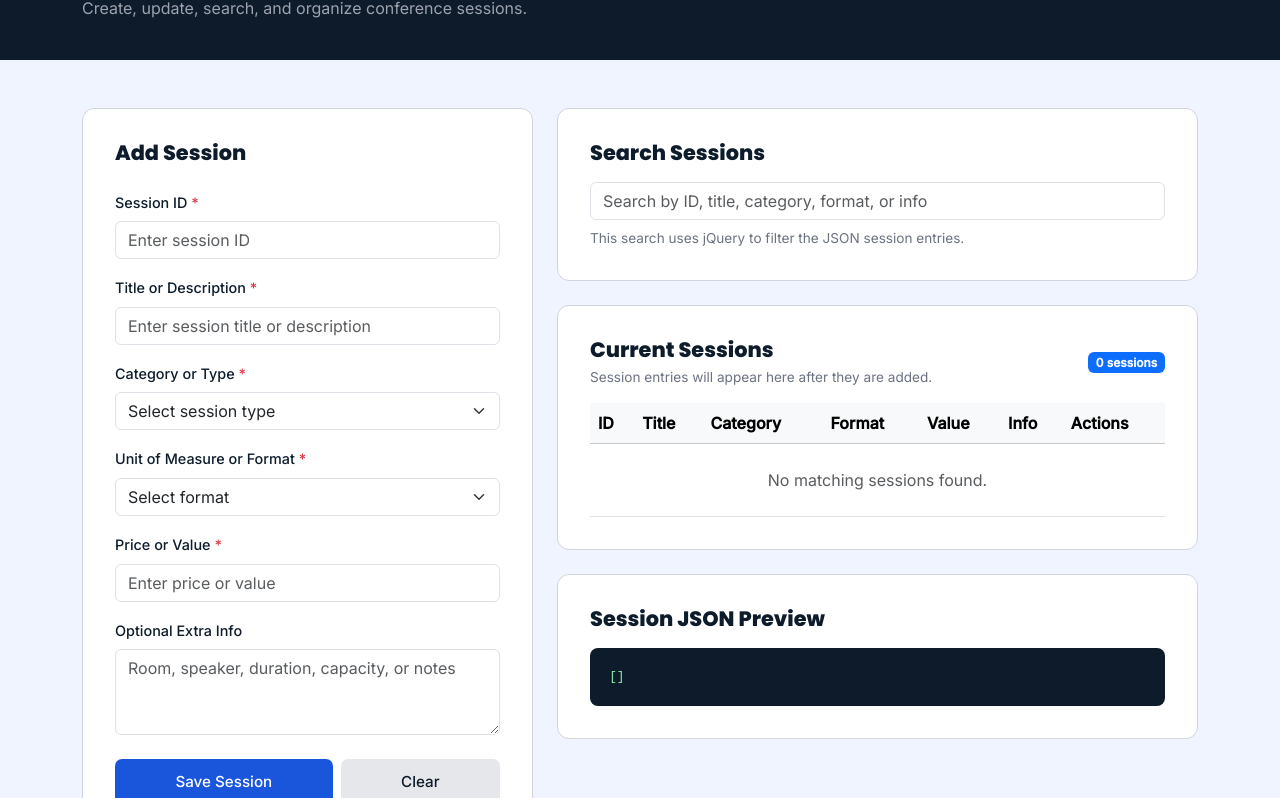
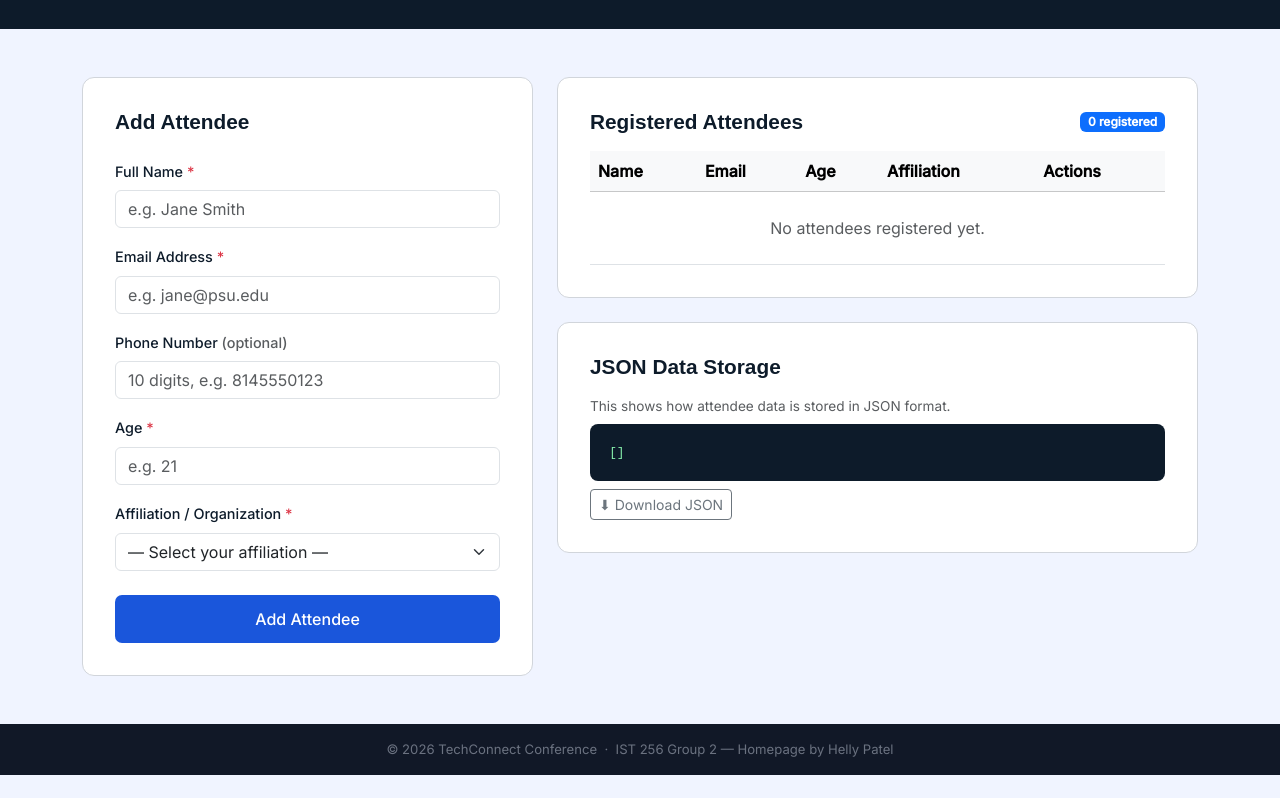
Before and after one commit to Rose-Huynh/Conference-Event-Organizer, a plain HTML site: page html/sessions.html in a window 1280 px wide. Shown: the part 194-992 px from the top of the page. After the commit the page ends 969 px from the top, so only its background shows below. Drawn offline with nearby package versions, Linux system fonts and the light colour scheme.

Commit message:
Update sessions.html

```diff
--- a/html/sessions.html
+++ b/html/sessions.html
@@ -3,165 +3,143 @@
 <head>
   <meta charset="UTF-8"/>
   <meta name="viewport" content="width=device-width, initial-scale=1.0"/>
-  <title>Session Management - TechConnect 2026</title>
-  <link href="https://fonts.googleapis.com/css2?family=Poppins:wght@400;500;600;700;800&family=Inter:wght@300;400;500&display=swap" rel="stylesheet"/>
+  <title>Attendee Registration — TechConnect 2026</title>
+  <link href="https://fonts.googleapis.com/css2?family=Syne:wght@700;800&family=Inter:wght@300;400;500&display=swap" rel="stylesheet"/>
   <link href="https://cdn.jsdelivr.net/npm/bootstrap@5.3.3/dist/css/bootstrap.min.css" rel="stylesheet"/>
-  <link href="../css/sessions.css" rel="stylesheet"/>
+  <link href="../css/signup.css" rel="stylesheet"/>
 </head>
 <body>
 
-  <div class="success-toast" id="successToast">✅ Session saved successfully!</div>
+  <div class="success-toast" id="successToast">✅ Attendee saved successfully!</div>
 
+  <!-- Navbar -->
   <nav class="navbar navbar-expand-lg navbar-light bg-white sticky-top">
     <div class="container-fluid px-4">
       <a class="navbar-brand" href="index.html"><span class="nav-dot"></span>TechConnect 2026</a>
       <button class="navbar-toggler" type="button" data-bs-toggle="collapse" data-bs-target="#navMenu">
         <span class="navbar-toggler-icon"></span>
       </button>
-
       <div class="collapse navbar-collapse" id="navMenu">
         <ul class="navbar-nav ms-auto gap-3">
           <li class="nav-item"><a class="nav-link" href="index.html">Home</a></li>
-          <li class="nav-item"><a class="nav-link nav-link-active fw-bold" href="sessions.html">Sessions</a></li>
+          <li class="nav-item"><a class="nav-link" href="sessions.html">Sessions</a></li>
           <li class="nav-item"><a class="nav-link" href="products.html">Products</a></li>
           <li class="nav-item"><a class="nav-link" href="cart.html">Cart</a></li>
-          <li class="nav-item"><a class="nav-link" href="signup.html">Register</a></li>
+          <li class="nav-item"><a class="nav-link nav-link-active fw-bold" href="signup.html">Register</a></li>
         </ul>
       </div>
     </div>
   </nav>
 
-  <header class="page-header">
+  <!-- Page Header -->
+  <div class="page-header">
     <div class="container">
-      <span class="page-label">Content Management</span>
-      <h1>Session Management</h1>
-      <p class="mb-0">Create, update, search, and organize conference sessions.</p>
+      <h1>Attendee Registration</h1>
+      <p class="mb-0">Register for TechConnect 2026 — free and open to all.</p>
     </div>
-  </header>
+  </div>
 
-  <main class="container py-5">
+  <div class="container py-5">
     <div class="row g-4">
 
+      <!-- Form -->
       <div class="col-lg-5">
-        <section class="form-card">
-          <h2 class="section-title mb-4" id="formTitle">Add Session</h2>
-
-          <form id="sessionForm" novalidate>
+        <div class="form-card">
+          <h2 class="section-title mb-4" id="formTitle">Add Attendee</h2>
           <input type="hidden" id="editIndex" value="-1"/>
 
+          <!-- Full Name -->
           <div class="mb-3">
-              <label class="form-label" for="sessionId">Session ID <span class="text-danger">*</span></label>
-              <input type="text" class="form-control" id="sessionId" placeholder="Enter session ID"/>
-              <div class="error-msg" id="sessionIdErr">Session ID is required.</div>
+            <label class="form-label" for="fullName">Full Name <span class="text-danger">*</span></label>
+            <input type="text" class="form-control" id="fullName" placeholder="e.g. Jane Smith"/>
+            <div class="error-msg" id="nameErr">Name is required and must contain letters only (no numbers).</div>
           </div>
 
+          <!-- Email -->
           <div class="mb-3">
-              <label class="form-label" for="sessionTitle">Title or Description <span class="text-danger">*</span></label>
-              <input type="text" class="form-control" id="sessionTitle" placeholder="Enter session title or description"/>
-              <div class="error-msg" id="sessionTitleErr">Title or description is required.</div>
+            <label class="form-label" for="email">Email Address <span class="text-danger">*</span></label>
+            <input type="text" class="form-control" id="email" placeholder="e.g. jane@psu.edu"/>
+            <div class="error-msg" id="emailErr">Please enter a valid email address (must contain @).</div>
           </div>
 
+          <!-- Phone -->
           <div class="mb-3">
-              <label class="form-label" for="sessionCategory">Category or Type <span class="text-danger">*</span></label>
-              <select class="form-select" id="sessionCategory">
-                <option value="">Select session type</option>
-                <option>Keynote</option>
-                <option>Workshop</option>
-                <option>Panel</option>
-                <option>Networking</option>
-                <option>Showcase</option>
-              </select>
-              <div class="error-msg" id="sessionCategoryErr">Please select a category.</div>
+            <label class="form-label" for="phone">Phone Number <span class="text-muted">(optional)</span></label>
+            <input type="text" class="form-control" id="phone" placeholder="10 digits, e.g. 8145550123"/>
+            <div class="error-msg" id="phoneErr">Phone must be exactly 10 digits (numbers only).</div>
           </div>
 
+          <!-- Age -->
           <div class="mb-3">
-              <label class="form-label" for="sessionUnit">Unit of Measure or Format <span class="text-danger">*</span></label>
-              <select class="form-select" id="sessionUnit">
-                <option value="">Select format</option>
-                <option>Single Session</option>
-                <option>Workshop Block</option>
-                <option>Panel Discussion</option>
-                <option>Presentation Slot</option>
-              </select>
-              <div class="error-msg" id="sessionUnitErr">Please select a format.</div>
+            <label class="form-label" for="age">Age <span class="text-danger">*</span></label>
+            <input type="text" class="form-control" id="age" placeholder="e.g. 21"/>
+            <div class="error-msg" id="ageErr">Age must be a number between 1 and 121.</div>
           </div>
 
-            <div class="mb-3">
-              <label class="form-label" for="sessionPrice">Price or Value <span class="text-danger">*</span></label>
-              <input type="number" class="form-control" id="sessionPrice" placeholder="Enter price or value" min="0" step="0.01"/>
-              <div class="error-msg" id="sessionPriceErr">Please enter a valid price or value.</div>
+          <!-- Affiliation -->
+          <div class="mb-4">
+            <label class="form-label" for="affiliation">Affiliation / Organization <span class="text-danger">*</span></label>
+            <select class="form-select" id="affiliation">
+              <option value="">— Select your affiliation —</option>
+              <option>Penn State Student</option>
+              <option>Penn State Faculty / Staff</option>
+              <option>Industry Professional</option>
+              <option>Independent Researcher</option>
+              <option>Other / Guest</option>
+            </select>
+            <div class="error-msg" id="affiliationErr">Please select an affiliation.</div>
           </div>
 
-            <div class="mb-4">
-              <label class="form-label" for="sessionInfo">Optional Extra Info</label>
-              <textarea class="form-control" id="sessionInfo" rows="3" placeholder="Room, speaker, duration, capacity, or notes"></textarea>
+          <button class="btn-submit" id="submitAttendee" type="button">Add Attendee</button>
+        </div>
       </div>
 
-            <div class="d-grid gap-2 d-sm-flex">
-              <button type="submit" class="btn-submit flex-fill" id="saveSession">Save Session</button>
-              <button type="button" class="btn-reset flex-fill" id="clearSession">Clear</button>
+      <!-- Table + JSON -->
+      <div class="col-lg-7 d-flex flex-column gap-4">
+
+        <!-- Attendee Table -->
+        <div class="table-section">
+          <div class="d-flex justify-content-between align-items-center mb-3">
+            <h2 class="section-title mb-0">Registered Attendees</h2>
+            <span class="badge bg-primary" id="countBadge">0 registered</span>
           </div>
-          </form>
-        </section>
-      </div>
-
-      <div class="col-lg-7">
-
-        <section class="table-section mb-4">
-          <h2 class="section-title mb-3">Search Sessions</h2>
-          <input type="text" class="form-control" id="searchInput" placeholder="Search by ID, title, category, format, or info"/>
-          <p class="section-help mt-2 mb-0">This search uses jQuery to filter the JSON session entries.</p>
-        </section>
-
-        <section class="table-section mb-4">
-          <div class="d-flex justify-content-between align-items-center mb-3">
-            <div>
-              <h2 class="section-title mb-1">Current Sessions</h2>
-              <p class="section-help mb-0">Session entries will appear here after they are added.</p>
-            </div>
-            <span class="badge bg-primary" id="countBadge">0 sessions</span>
-          </div>
-
           <div class="table-responsive">
             <table class="table table-hover align-middle mb-0">
               <thead class="table-light">
                 <tr>
-                  <th>ID</th>
-                  <th>Title</th>
-                  <th>Category</th>
-                  <th>Format</th>
-                  <th>Value</th>
-                  <th>Info</th>
+                  <th>Name</th>
+                  <th>Email</th>
+                  <th>Age</th>
+                  <th>Affiliation</th>
                   <th>Actions</th>
                 </tr>
               </thead>
-              <tbody id="sessionTable">
-                <tr>
-                  <td colspan="7" class="text-center text-muted py-4">No sessions added yet.</td>
+              <tbody id="attendeeTable">
+                <tr id="emptyRow">
+                  <td colspan="5" class="text-center text-muted py-4">No attendees registered yet.</td>
                 </tr>
               </tbody>
             </table>
           </div>
-        </section>
+        </div>
 
-        <section class="table-section">
-          <h2 class="section-title mb-3">Session JSON Preview</h2>
-          <pre class="json-box" id="jsonPreview">[]</pre>
-        </section>
+        <!-- JSON Storage Viewer -->
+        <div class="table-section">
+          <h2 class="section-title mb-3">JSON Data Storage</h2>
+          <p class="json-help-text text-muted mb-2">This shows how attendee data is stored in JSON format.</p>
+          <div class="json-box" id="jsonViewer">[]</div>
+          <button class="btn btn-outline-secondary btn-sm mt-2" id="downloadJson" type="button">⬇ Download JSON</button>
+        </div>
 
       </div>
     </div>
-  </main>
+  </div>
 
   <footer class="py-3 text-center">
-    <p class="mb-0">© 2026 TechConnect Conference &nbsp;·&nbsp; Session Management Page</p>
+    <p class="mb-0">© 2026 TechConnect Conference &nbsp;·&nbsp; IST 256 Group 2 — Homepage by Helly Patel</p>
   </footer>
 
   <script src="https://cdn.jsdelivr.net/npm/bootstrap@5.3.3/dist/js/bootstrap.bundle.min.js"></script>
-
-  <!-- jQuery required for search/filter/update -->
-  <script src="https://code.jquery.com/jquery-3.7.1.min.js"></script>
-
-  <script src="../js/sessions.js"></script>
+  <script src="../js/signup.js"></script>
 </body>
 </html>
```
Lines whose indentation alone changed are shown as unchanged.
